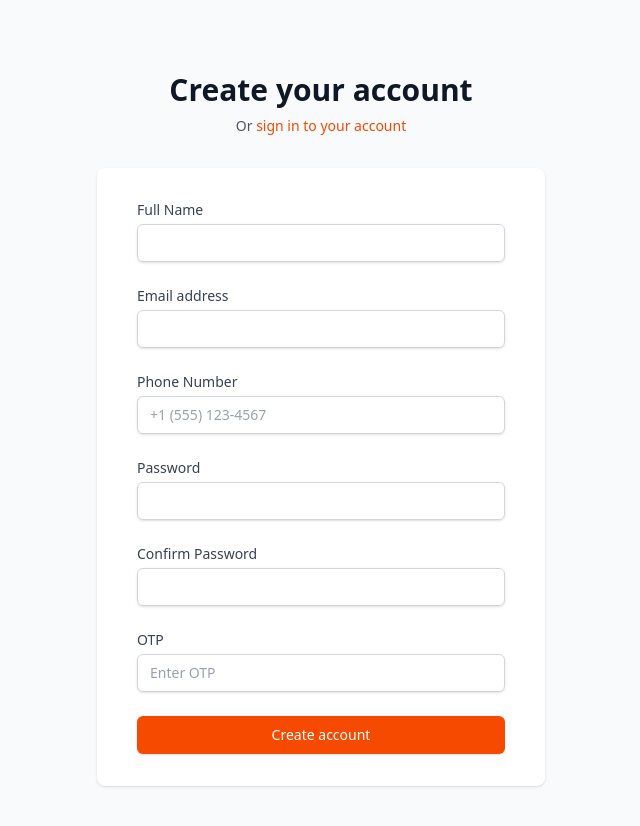
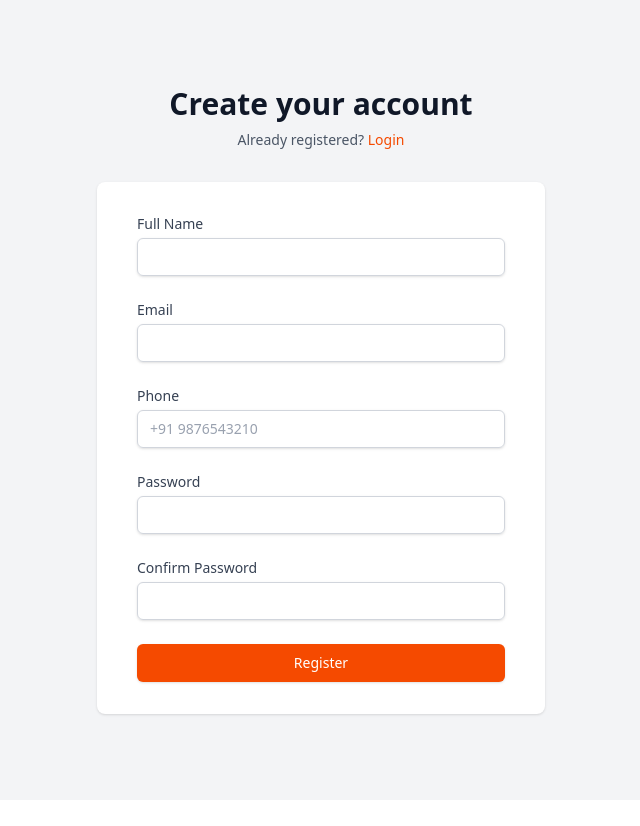
Before and after one commit to rashi07-ofc/Foodify-user, a React (Vite) app: page /signup in a window 1280 px wide. Shown: the top 826 px of the page, without its empty margins (319-959 px from the left). After the commit the page ends 800 px from the top, so only its background shows below. Built offline with nearby package versions, Linux system fonts and the light colour scheme.

Commit message:
Added the login and signup pages

```diff
--- a/package.json
+++ b/package.json
@@ -18,6 +18,7 @@
     "lucide-react": "^0.514.0",
     "react": "^19.1.0",
     "react-dom": "^19.1.0",
+    "react-hot-toast": "^2.5.2",
     "react-icons": "^5.5.0",
     "react-redux": "^9.2.0",
     "react-router-dom": "^7.6.2",
--- a/src/features/auth/OTP.tsx
+++ b/src/features/auth/OTP.tsx
@@ -3,9 +3,10 @@ import React, { useState } from "react";
 const SendOtpPage: React.FC = () => {
   const [email, setEmail] = useState("");
   const [error, setError] = useState("");
+  const [success, setSuccess] = useState("");
+  const [loading, setLoading] = useState(false);
 
-  const handleSendOtp = () => {
-    // Basic email validation
+  const handleSendOtp = async () => {
     const isValidEmail = /^[^\s@]+@[^\s@]+\.[^\s@]+$/.test(email);
     if (!isValidEmail) {
       setError("Please enter a valid email address.");
@@ -13,8 +14,23 @@ const SendOtpPage: React.FC = () => {
     }
 
     setError("");
-    // Call your API to send OTP here
-    console.log("Sending OTP to:", email);
+    setSuccess("");
+    setLoading(true);
+
+  //   try {
+  //     const response = await axios.post("http://localhost:9000/auth/send-otp", {
+  //       { email },
+  // { headers: { "Content-Type": "application/json" }
+  //     });
+
+  //     setSuccess(response.data.message || "OTP sent successfully!");
+  //   } catch (err: any) {
+  //     const message =
+  //       err.response?.data?.message || "Failed to send OTP. Try again.";
+  //     setError(message);
+  //   } finally {
+  //     setLoading(false);
+  //   }
   };
 
   return (
@@ -35,13 +51,19 @@ const SendOtpPage: React.FC = () => {
             onChange={(e) => setEmail(e.target.value)}
           />
           {error && <p className="mt-1 text-sm text-red-500">{error}</p>}
+          {success && <p className="mt-1 text-sm text-green-600">{success}</p>}
         </div>
 
         <button
           onClick={handleSendOtp}
-          className="mt-4 w-full rounded-xl bg-blue-600 px-4 py-2 text-white transition hover:bg-blue-700"
+          disabled={loading}
+          className={`mt-4 w-full rounded-xl px-4 py-2 text-white transition ${
+            loading
+              ? "bg-gray-400 cursor-not-allowed"
+              : "bg-blue-600 hover:bg-blue-700"
+          }`}
         >
-          Send OTP
+          {loading ? "Sending..." : "Send OTP"}
         </button>
       </div>
     </div>
--- a/src/features/auth/Register.tsx
+++ b/src/features/auth/Register.tsx
@@ -4,51 +4,51 @@ import { Link, useNavigate } from "react-router-dom";
 
 const Register: React.FC = () => {
   const navigate = useNavigate();
+
   const [formData, setFormData] = useState({
     name: "",
     email: "",
-    phone: "", // Added phone field
+    phone: "",
     password: "",
     confirmPassword: "",
-    role:2,
-    otp:"", // Default role
+    role: 2,
   });
+
+  const [otp, setOtp] = useState("");
   const [errors, setErrors] = useState<Record<string, string>>({});
   const [isLoading, setIsLoading] = useState(false);
+  const [showOtp, setShowOtp] = useState(false);
 
   const handleChange = (
     e: React.ChangeEvent<HTMLInputElement | HTMLSelectElement>
   ) => {
     const { name, value } = e.target;
+    if (name === "otp") {
+      setOtp(value);
+    } else {
       setFormData((prev) => ({
         ...prev,
         [name]: value,
       }));
+    }
 
-    // Clear error when user starts typing
     if (errors[name]) {
-      setErrors((prev) => {
-        const newErrors = { ...prev };
+      const newErrors = { ...errors };
       delete newErrors[name];
-        return newErrors;
-      });
+      setErrors(newErrors);
     }
   };
 
   const validateForm = () => {
     const newErrors: Record<string, string> = {};
 
-    if (!formData.name.trim()) {
-      newErrors.name = "Name is required";
-    }
-
+    if (!formData.name.trim()) newErrors.name = "Name is required";
     if (!formData.email.trim()) {
       newErrors.email = "Email is required";
     } else if (!/\S+@\S+\.\S+/.test(formData.email)) {
       newErrors.email = "Email is invalid";
     }
 
-    // Phone validation
     if (!formData.phone.trim()) {
       newErrors.phone = "Phone number is required";
     } else if (
@@ -66,289 +66,170 @@ const Register: React.FC = () => {
     if (formData.password !== formData.confirmPassword) {
       newErrors.confirmPassword = "Passwords do not match";
     }
-    if (!formData.otp.trim()) {
-        newErrors.otp = "OTP is required";
-      } else if (!/^\d{4,6}$/.test(formData.otp)) {
-        newErrors.otp = "OTP must be 4 to 6 digits";
-      }
 
     setErrors(newErrors);
     return Object.keys(newErrors).length === 0;
   };
 
-  const handleSubmit = async (e: React.FormEvent) => {
+  const handleRegister = async (e: React.FormEvent) => {
+    e.preventDefault();
+    if (!validateForm()) return;
+
+    setIsLoading(true);
+    try {
+      // 👇 PLACEHOLDER: Replace this with your registration API
+      // await axios.post("https://your-api.com/auth/signup", formData);
+
+      console.log("✅ User registration API success");
+
+      setShowOtp(true); // show OTP input
+    } catch (error: any) {
+      setErrors({
+        form:
+          error.response?.data?.message ||
+          "Something went wrong while registering",
+      });
+    } finally {
+      setIsLoading(false);
+    }
+  };
+
+  const handleOtpSubmit = async (e: React.FormEvent) => {
     e.preventDefault();
 
-    if (!validateForm()) return;
+    if (!otp.trim()) {
+      setErrors({ otp: "OTP is required" });
+      return;
+    }
+
+    if (!/^\d{4,6}$/.test(otp)) {
+      setErrors({ otp: "OTP must be 4 to 6 digits" });
+      return;
+    }
 
     setIsLoading(true);
 
     try {
-      // Correct API call with actual form data
-      const res = await axios.post(
-        "https://3e7d-14-194-22-202.ngrok-free.app/auth/signup",
-        {
-          // name: formData.name,
-          email: formData.email,
-          phone: formData.phone,
-          password: formData.password,
-          role: formData.role,
-          otp: formData.otp
-        },
-        {
-          headers: {
-            "Content-Type": "application/json",
-            // Add ngrok bypass header if needed
-            "ngrok-skip-browser-warning": "69420",
-          },
-          // withCredentials: true
-        }
-      );
+      // 👇 PLACEHOLDER: Replace this with your OTP verification API
+      // await axios.post("https://your-api.com/auth/verify-otp", { email: formData.email, otp });
 
-      // After successful registration
-      console.log("Registration successful", res.data);
+      console.log("✅ OTP verified successfully");
 
-      // Redirect to login
       navigate("/login", {
         state: { message: "Registration successful! Please login." },
       });
     } catch (error: any) {
-      console.error("Registration failed", error);
-
-      // Handle different types of errors
-      if (error.response) {
-        // Server responded with error status
-        const errorMessage =
-          error.response.data?.message ||
-          "Registration failed. Please try again.";
-        setErrors({ form: errorMessage });
-      } else if (error.request) {
-        // Request was made but no response received
-        setErrors({ form: "Network error. Please check your connection." });
-      } else {
-        // Something else happened
-        setErrors({ form: "Registration failed. Please try again." });
-      }
+      setErrors({
+        otp:
+          error.response?.data?.message || "Invalid OTP. Please try again.",
+      });
     } finally {
       setIsLoading(false);
     }
   };
 
   return (
-    <div className="min-h-screen bg-gray-50 flex flex-col justify-center py-12 sm:px-6 lg:px-62">
-      <div className="sm:mx-auto sm:w-full sm:max-w-md px-16">
-        <h2 className="mt-6 text-center text-3xl font-extrabold text-gray-900">
-          Create your account
+    <div className="min-h-screen bg-gray-100 flex flex-col justify-center py-12 px-6 lg:px-8">
+      <div className="sm:mx-auto sm:w-full sm:max-w-md">
+        <h2 className="text-center text-3xl font-extrabold text-gray-900">
+          {showOtp ? "Verify OTP" : "Create your account"}
         </h2>
+        {!showOtp && (
           <p className="mt-2 text-center text-sm text-gray-600">
-          Or{" "}
+            Already registered?{" "}
             <Link
               to="/login"
               className="font-medium text-orange-600 hover:text-orange-500"
             >
-            sign in to your account
+              Login
             </Link>
           </p>
+        )}
       </div>
 
       <div className="mt-8 sm:mx-auto sm:w-full sm:max-w-md">
         <div className="bg-white py-8 px-4 shadow sm:rounded-lg sm:px-10">
-          <form className="space-y-6" onSubmit={handleSubmit}>
+          {!showOtp ? (
+            <form className="space-y-6" onSubmit={handleRegister}>
               {errors.form && (
-              <div className="rounded-md bg-orange-50 p-4">
-                <div className="text-sm text-orange-700">{errors.form}</div>
+                <div className="rounded-md bg-red-50 p-4 text-red-700">
+                  {errors.form}
                 </div>
               )}
 
-            <div>
-              <label
-                htmlFor="name"
-                className="block text-sm font-medium text-gray-700"
-              >
-                Full Name
+              {[
+                { label: "Full Name", id: "name", type: "text" },
+                { label: "Email", id: "email", type: "email" },
+                { label: "Phone", id: "phone", type: "tel", placeholder: "+91 9876543210" },
+                { label: "Password", id: "password", type: "password" },
+                { label: "Confirm Password", id: "confirmPassword", type: "password" },
+              ].map(({ label, id, type, ...rest }) => (
+                <div key={id}>
+                  <label htmlFor={id} className="block text-sm font-medium text-gray-700">
+                    {label}
                   </label>
-              <div className="mt-1">
                   <input
-                  id="name"
-                  name="name"
-                  type="text"
-                  autoComplete="name"
-                  value={formData.name}
+                    id={id}
+                    name={id}
+                    type={type}
+                    value={formData[id as keyof typeof formData] as string}
                     onChange={handleChange}
-                  className={`appearance-none block w-full px-3 py-2 border rounded-md shadow-sm placeholder-gray-400 focus:outline-none focus:ring-orange-500 focus:border-orange-500 sm:text-sm ${
-                    errors.name ? "border-orange-300" : "border-gray-300"
-                  }`}
+                    {...rest}
+                    className={`mt-1 block w-full px-3 py-2 border ${
+                      errors[id] ? "border-red-400" : "border-gray-300"
+                    } rounded-md shadow-sm placeholder-gray-400 focus:outline-none focus:ring-orange-500 focus:border-orange-500 sm:text-sm`}
                   />
-                {errors.name && (
-                  <p className="mt-2 text-sm text-orange-600">{errors.name}</p>
+                  {errors[id] && (
+                    <p className="mt-1 text-sm text-red-600">{errors[id]}</p>
                   )}
                 </div>
-            </div>
+              ))}
 
               <div>
-              <label
-                htmlFor="email"
-                className="block text-sm font-medium text-gray-700"
+                <button
+                  type="submit"
+                  disabled={isLoading}
+                  className={`w-full flex justify-center py-2 px-4 border border-transparent rounded-md shadow-sm text-sm font-medium text-white bg-orange-600 hover:bg-orange-700 focus:outline-none focus:ring-2 focus:ring-offset-2 focus:ring-orange-500 ${
+                    isLoading ? "opacity-50 cursor-not-allowed" : ""
+                  }`}
                 >
-                Email address
+                  {isLoading ? "Submitting..." : "Register"}
+                </button>
+              </div>
+            </form>
+          ) : (
+            <form className="space-y-6" onSubmit={handleOtpSubmit}>
+              <div>
+                <label htmlFor="otp" className="block text-sm font-medium text-gray-700">
+                  Enter OTP sent to your phone/email
                 </label>
-              <div className="mt-1">
-                <input
-                  id="email"
-                  name="email"
-                  type="email"
-                  autoComplete="email"
-                  value={formData.email}
-                  onChange={handleChange}
-                  className={`appearance-none block w-full px-3 py-2 border rounded-md shadow-sm placeholder-gray-400 focus:outline-none focus:ring-orange-500 focus:border-orange-500 sm:text-sm ${
-                    errors.email ? "border-orange-300" : "border-gray-300"
-                  }`}
-                />
-                {errors.email && (
-                  <p className="mt-2 text-sm text-orange-600">{errors.email}</p>
-                )}
-              </div>
-            </div>
-
-            {/* New Phone Number Field */}
-            <div>
-              <label
-                htmlFor="phone"
-                className="block text-sm font-medium text-gray-700"
-              >
-                Phone Number
-              </label>
-              <div className="mt-1">
-                <input
-                  id="phone"
-                  name="phone"
-                  type="tel"
-                  autoComplete="tel"
-                  placeholder="+1 (555) 123-4567"
-                  value={formData.phone}
-                  onChange={handleChange}
-                  className={`appearance-none block w-full px-3 py-2 border rounded-md shadow-sm placeholder-gray-400 focus:outline-none focus:ring-orange-500 focus:border-orange-500 sm:text-sm ${
-                    errors.phone ? "border-orange-300" : "border-gray-300"
-                  }`}
-                />
-                {errors.phone && (
-                  <p className="mt-2 text-sm text-orange-600">{errors.phone}</p>
-                )}
-              </div>
-            </div>
-
-            <div>
-              <label
-                htmlFor="password"
-                className="block text-sm font-medium text-gray-700"
-              >
-                Password
-              </label>
-              <div className="mt-1">
-                <input
-                  id="password"
-                  name="password"
-                  type="password"
-                  autoComplete="new-password"
-                  value={formData.password}
-                  onChange={handleChange}
-                  className={`appearance-none block w-full px-3 py-2 border rounded-md shadow-sm placeholder-gray-400 focus:outline-none focus:ring-orange-500 focus:border-orange-500 sm:text-sm ${
-                    errors.password ? "border-orange-300" : "border-gray-300"
-                  }`}
-                />
-                {errors.password && (
-                  <p className="mt-2 text-sm text-orange-600">{errors.password}</p>
-                )}
-              </div>
-            </div>
-
-            <div>
-              <label
-                htmlFor="confirmPassword"
-                className="block text-sm font-medium text-gray-700"
-              >
-                Confirm Password
-              </label>
-              <div className="mt-1">
-                <input
-                  id="confirmPassword"
-                  name="confirmPassword"
-                  type="password"
-                  autoComplete="new-password"
-                  value={formData.confirmPassword}
-                  onChange={handleChange}
-                  className={`appearance-none block w-full px-3 py-2 border rounded-md shadow-sm placeholder-gray-400 focus:outline-none focus:ring-orange-500 focus:border-orange-500 sm:text-sm ${
-                    errors.confirmPassword
-                      ? "border-orange-300"
-                      : "border-gray-300"
-                  }`}
-                />
-                {errors.confirmPassword && (
-                  <p className="mt-2 text-sm text-orange-600">
-                    {errors.confirmPassword}
-                  </p>
-                )}
-              </div>
-            </div>
-            <div>
-              <label
-                htmlFor="otp"
-                className="block text-sm font-medium text-gray-700"
-              >
-                OTP
-              </label>
-              <div className="mt-1">
                 <input
                   id="otp"
                   name="otp"
                   type="text"
                   maxLength={6}
-                  placeholder="Enter OTP"
-                  value={formData.otp}
+                  value={otp}
                   onChange={handleChange}
-                  className={`appearance-none block w-full px-3 py-2 border rounded-md shadow-sm placeholder-gray-400 focus:outline-none focus:ring-orange-500 focus:border-orange-500 sm:text-sm ${
-                    errors.otp ? "border-orange-300" : "border-gray-300"
-                  }`}
+                  className={`mt-1 block w-full px-3 py-2 border ${
+                    errors.otp ? "border-red-400" : "border-gray-300"
+                  } rounded-md shadow-sm placeholder-gray-400 focus:outline-none focus:ring-orange-500 focus:border-orange-500 sm:text-sm`}
                 />
                 {errors.otp && (
-                  <p className="mt-2 text-sm text-orange-600">{errors.otp}</p>
+                  <p className="mt-1 text-sm text-red-600">{errors.otp}</p>
                 )}
               </div>
-            </div>
 
-            {/* <div>
-              <label
-                htmlFor="role"
-                className="block text-sm font-medium text-gray-700"
-              >
-                Role
-              </label>
-              <div className="mt-1">
-                <select
-                  id="role"
-                  name="role"
-                  value={formData.role}
-                  onChange={handleChange}
-                  className="block w-full px-3 py-2 border border-gray-300 rounded-md shadow-sm placeholder-gray-400 focus:outline-none focus:ring-orange-500 focus:border-red-500 sm:text-sm"
-                >
-                  <option value="customer">Customer</option>
-                  <option value="admin">Admin</option>
-                </select>
-              </div>
-            </div> */}
-
-            <div>
               <button
                 type="submit"
                 disabled={isLoading}
-                className={`w-full flex justify-center py-2 px-4 border border-transparent rounded-md shadow-sm text-sm font-medium text-white bg-orange-600 hover:bg-orange-700 focus:outline-none focus:ring-2 focus:ring-offset-2 focus:ring-red-500 ${
-                  isLoading ? "opacity-70 cursor-not-allowed" : ""
+                className={`w-full flex justify-center py-2 px-4 border border-transparent rounded-md shadow-sm text-sm font-medium text-white bg-orange-600 hover:bg-orange-700 focus:outline-none focus:ring-2 focus:ring-offset-2 focus:ring-orange-500 ${
+                  isLoading ? "opacity-50 cursor-not-allowed" : ""
                 }`}
               >
-                {isLoading ? "Creating account..." : "Create account"}
+                {isLoading ? "Verifying..." : "Verify OTP"}
               </button>
-            </div>
             </form>
+          )}
         </div>
       </div>
     </div>
--- a/src/features/customer/orderPlacement/PlaceOrderPage.tsx
+++ b/src/features/customer/orderPlacement/PlaceOrderPage.tsx
@@ -172,7 +172,7 @@ const PlaceOrderPage: React.FC = () => {
       zipCode: "",
       label: "",
     });
-    setPaymentMethod("mock");
+    setPaymentMethod("cashOnDelivery");
   };
 
   if (orderPlaced && orderData && orderData.paymentMethod === "cod") {
--- a/src/features/customer/orderPlacement/orderSummary/OrderSummary.tsx
+++ b/src/features/customer/orderPlacement/orderSummary/OrderSummary.tsx
@@ -1,31 +1,63 @@
 // OrderSummary.tsx
 import axios from "axios";
+import React from "react";
+import { useNavigate } from "react-router-dom";
 import type { DeliveryAddress, PaymentMethod } from "../../../../types";
 
 interface OrderSummaryProps {
   deliveryAddress: DeliveryAddress;
-  paymentMethod: PaymentMethod;
+  modeOfPayment: PaymentMethod; // e.g., "cashOnDelivery" | "online"
   onPlaceOrder: () => void;
 }
 
-const handleOrder = async () => {
-  try {
-    const res = await axios.post("http://localhost:3007/payment/checkout", {
-      orderId: "12345", // your actual order ID
-    });
-
-    // ✅ this is the correct line
-    window.location.href = res.data.url;
-  } catch (err) {
-    console.error("Error redirecting to Stripe:", err);
-  }
-};
-
 const OrderSummary: React.FC<OrderSummaryProps> = ({
   deliveryAddress,
-  paymentMethod,
-  onPlaceOrder,
+  modeOfPayment,
 }) => {
+  const navigate = useNavigate();
+
+  const handleOrder = async () => {
+    try {
+      // alert('order placed')
+      // Step 1: Create/Get Order ID
+      const orderIdResponse = await axios.post<{ id: string }>(
+        "http://localhost:3006/order/prePlaceOrder",
+        {
+          cartId: "683ed952a3747162a58220c1",
+        }
+      );
+      const orderId = orderIdResponse.data;
+      console.log(orderId);
+
+      // Step 2: Confirm the Order
+
+      if (modeOfPayment === "online") {
+        const stripeResponse = await axios.post<{ url: string }>(
+          "http://localhost:3007/payment/checkout",
+          { orderId }
+        );
+        console.log(stripeResponse, "Hii", orderId);
+        // Redirect to Stripe payment URL
+        window.location.href = stripeResponse.data.url;
+      }
+      const effectivePayment = modeOfPayment || "cashOnDelivery";
+      const res = await axios.post("http://localhost:3006/order/placeOrder", {
+        orderId,
+        modeOfPayment: effectivePayment,
+      });
+      console.log(res);
+
+      // Step 3: Handle Payment or Redirect
+      if (modeOfPayment === "cashOnDelivery") navigate("/order-success");
+
+      // Optional callback after placing order
+      // onPlaceOrder();
+    } catch (error) {
+      console.error("Order processing failed:", error);
+      alert("Something went wrong while placing the order.");
+    }
+  };
+
   return (
     <div className="bg-white rounded-lg shadow-lg p-6 sticky top-8">
       <h2 className="text-xl font-semibold text-gray-900 mb-6">
@@ -59,7 +91,7 @@ const OrderSummary: React.FC<OrderSummaryProps> = ({
         <div>
           <h3 className="font-medium text-gray-700 mb-2">Payment Method</h3>
           <p className="text-sm text-gray-600">
-            {paymentMethod === "mock" ? "Mock Payment" : "Cash on Delivery"}
+            {modeOfPayment === "online" ? "Mock Payment" : "Cash on Delivery"}
           </p>
         </div>
       </div>
```
Also changed, not shown: src/types/index.d.ts (+11 -0 lines). Lines whose indentation alone changed are shown as unchanged.
